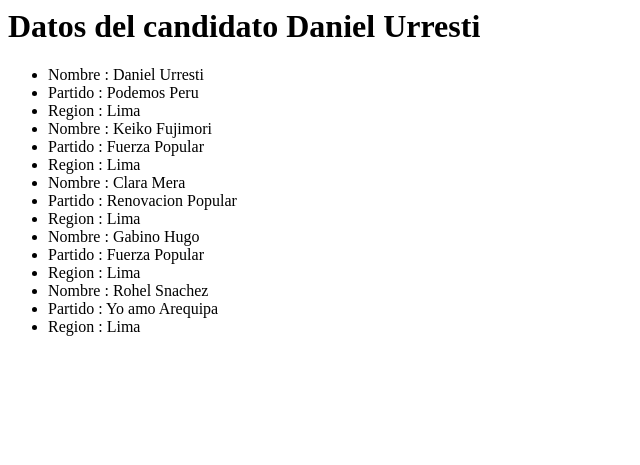
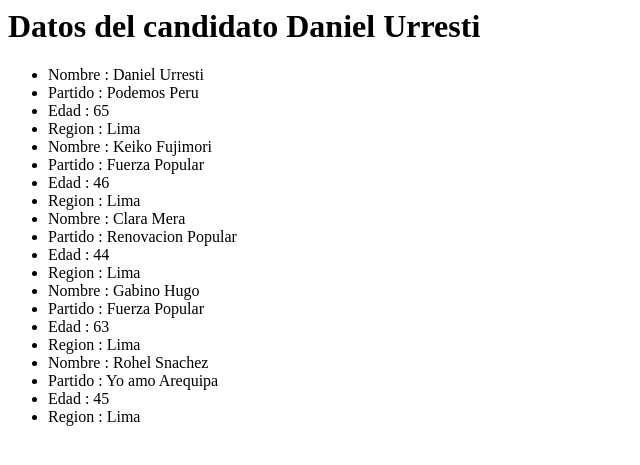
Before and after one commit to dturin1997/DAEA_Lab_Semana04, a Django app: template candidatos/templates/candidatos/detalle.html in a window 1280 px wide. Shown: the top 465 px of the page, without its empty margins (0-640 px from the left). Run offline with Django 4.2, Linux system fonts and the light colour scheme; the template is opened without the code that fills it: values that come from a table or form of the project are taken from there, others are empty; data comes from the database, SQL or seed files in the repository.

Commit message:
Se agregó el campo edad al template detalle

```diff
--- a/candidatos/templates/candidatos/detalle.html
+++ b/candidatos/templates/candidatos/detalle.html
@@ -10,6 +10,9 @@
             Partido : {{ dato.candidato_partido }}
         </li>
         <li>
+            Edad : {{ dato.candidato_edad }}
+        </li>
+        <li>
             Region : {{ region.region_nombre }}
         </li>
         {% endfor %}
```
